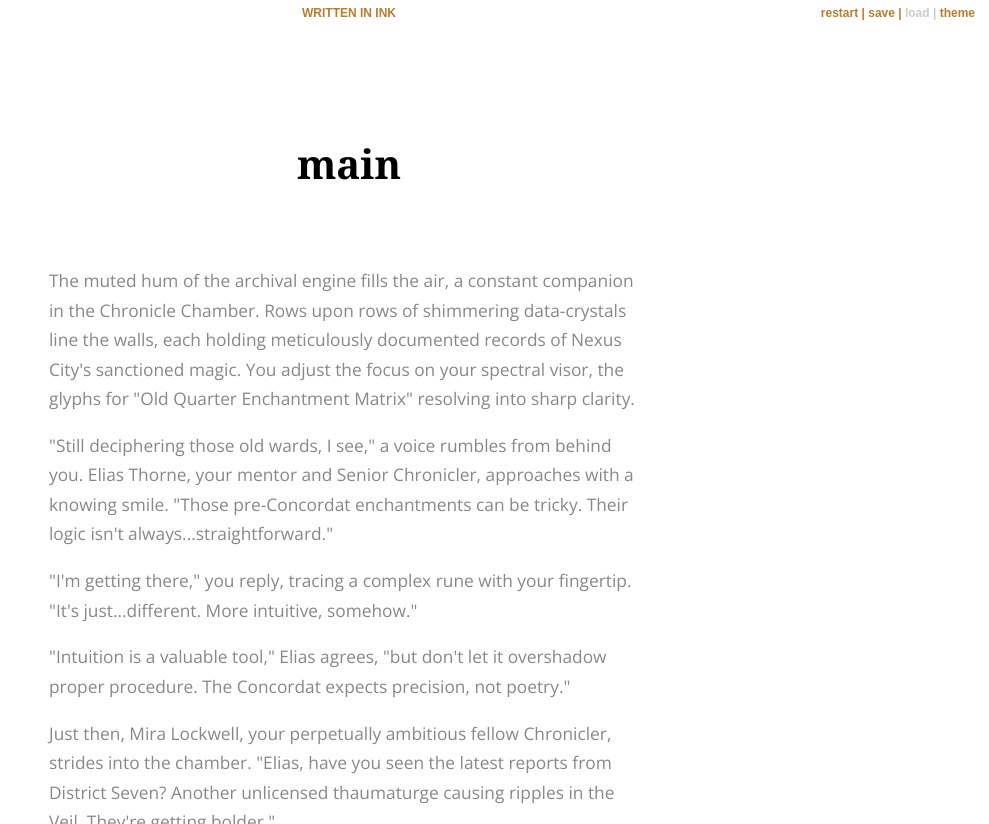
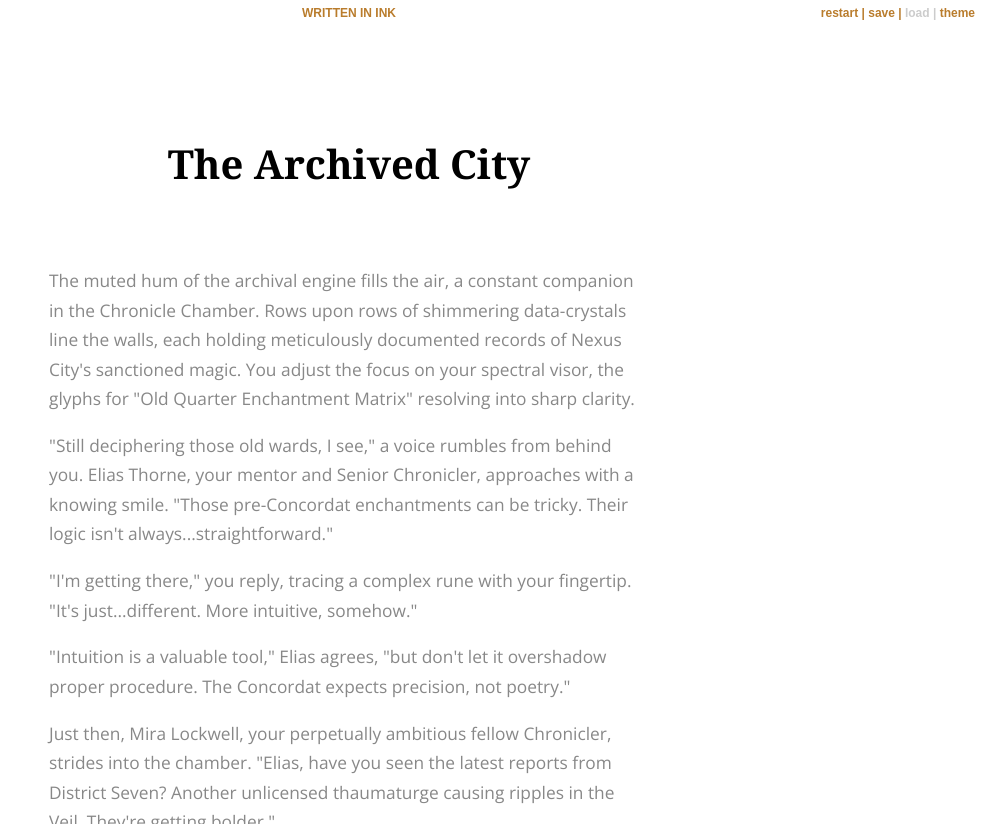
Before and after one commit to jwynia/the-archived-city, a plain HTML site: page dist/web/The Archived City/index.html in a window 1280 px wide. Shown: the whole page, without its empty margins (291-1280 px from the left). Drawn offline with nearby package versions, Linux system fonts and the light colour scheme; a web font is replaced by a local one.

Commit message:
Rename and export

```diff
--- a/dist/web/main/index.html
+++ b/dist/web/The Archived City/index.html
@@ -3,7 +3,7 @@
 <head>
     <meta charset="utf-8">
 
-    <title>main</title>
+    <title>The Archived City</title>
 
     <meta name="viewport" content="width=device-width, initial-scale=1.0">
 
@@ -25,7 +25,7 @@
 
         <div id="story" class="container">
             <div class="header">
-                <h1>main</h1>
+                <h1>The Archived City</h1>
                 <h2 class="byline"></h2>
             </div>
         </div>
```
Also changed, not shown: dist/web/The Archived City/ink.js (renamed from dist/web/main/ink.js), dist/web/The Archived City/main.js (renamed from dist/web/main/main.js), dist/web/The Archived City/story.js (renamed from dist/web/main/story.js), dist/web/The Archived City/style.css (renamed from dist/web/main/style.css), 5 other files.
